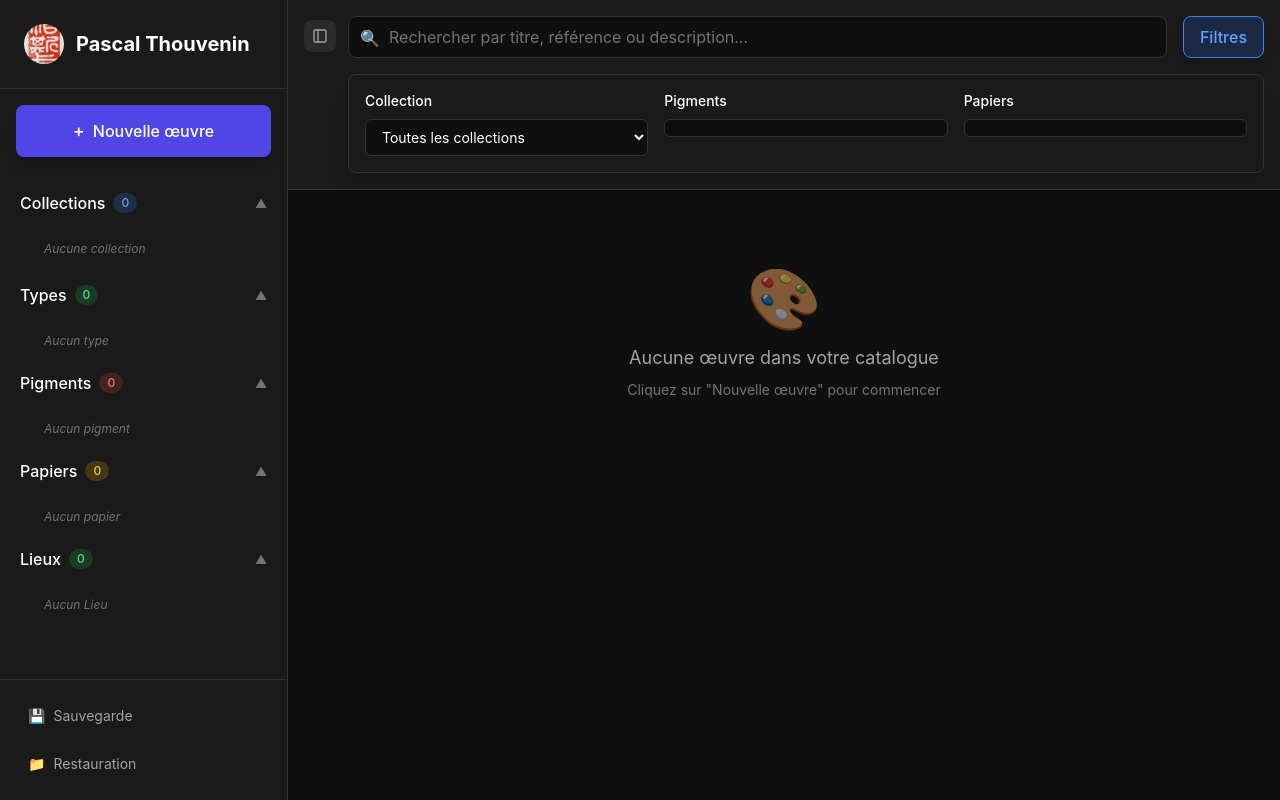
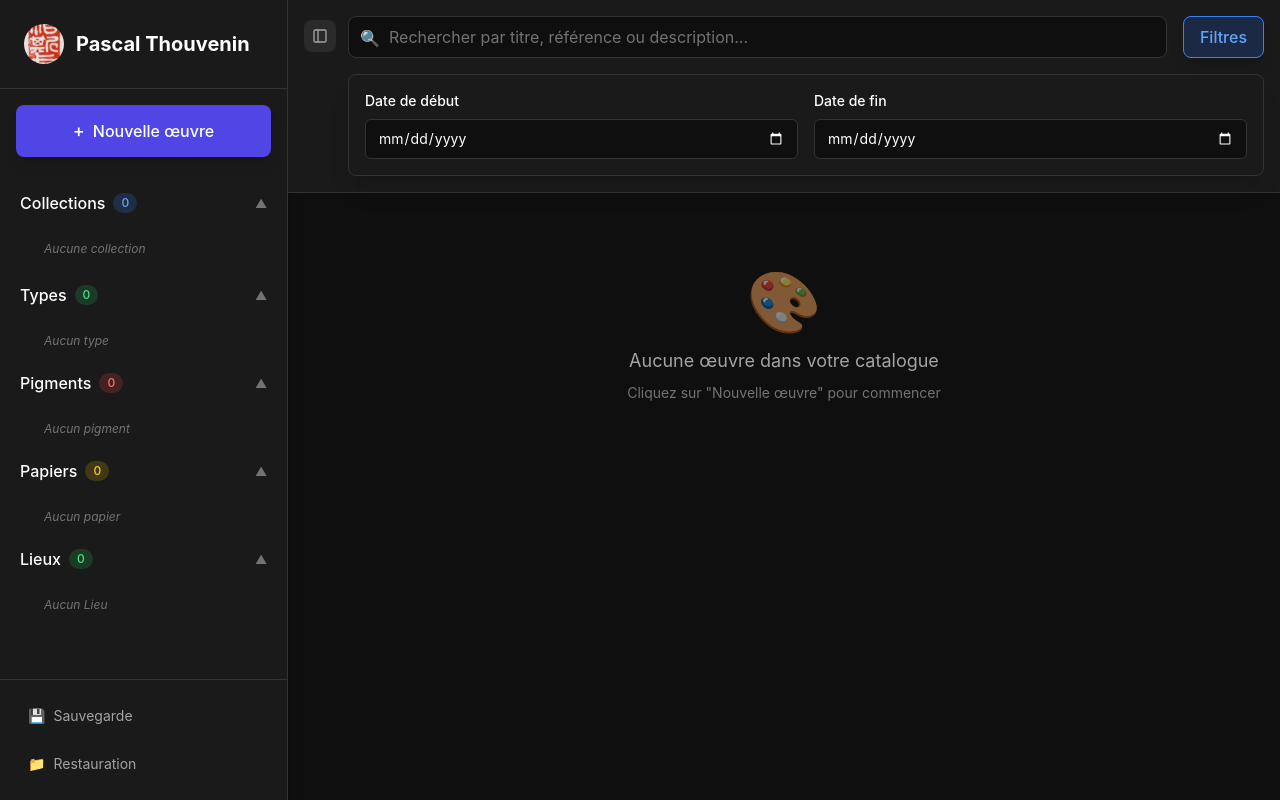
Before and after one commit to ThibautBaissac/catalogue, a React (Vite) app: page / in a window 1280 px wide. Both pictures are taken after a click on the button "Filtres". Built offline with nearby package versions, Linux system fonts and the light colour scheme.

Commit message:
refactor: Simplify SearchBar component by removing unused filters and integrating date range selection

```diff
--- a/src/renderer/features/search/SearchBar.tsx
+++ b/src/renderer/features/search/SearchBar.tsx
@@ -1,55 +1,32 @@
 import React, { useState, useEffect } from 'react';
 import { callApi } from '../../hooks/useApi';
 import { useCatalogStore } from '../../store/catalogStore';
-import { Pigment, Paper, Collection } from '../../types';
 
 export default function SearchBar() {
   const [query, setQuery] = useState('');
-  const [selectedPigments, setSelectedPigments] = useState<number[]>([]);
-  const [selectedPapers, setSelectedPapers] = useState<number[]>([]);
-  const [selectedCollection, setSelectedCollection] = useState<number | null>(null);
+  const [dateFrom, setDateFrom] = useState('');
+  const [dateTo, setDateTo] = useState('');
   const [showFilters, setShowFilters] = useState(false);
 
-  const [pigments, setPigments] = useState<Pigment[]>([]);
-  const [papers, setPapers] = useState<Paper[]>([]);
-  const [collections, setCollections] = useState<Collection[]>([]);
-
   const { setArtworks } = useCatalogStore();
-
-  useEffect(() => {
-    loadFilterData();
-  }, []);
 
   useEffect(() => {
     const timeout = setTimeout(() => {
       doSearch();
     }, 300);
     return () => clearTimeout(timeout);
-  }, [query, selectedPigments, selectedPapers, selectedCollection]);
-
-  const loadFilterData = async () => {
-    try {
-      const [pigs, paps, colls] = await Promise.all([
-        callApi<Pigment[]>(window.api.listPigments),
-        callApi<Paper[]>(window.api.listPapers),
-        callApi<Collection[]>(window.api.listCollections)
-      ]);
-      setPigments(pigs);
-      setPapers(paps);
-      setCollections(colls);
-    } catch (error) {
-      console.error('Error loading filter data:', error);
-    }
-  };
+  }, [query, dateFrom, dateTo]);
 
   const doSearch = async () => {
     try {
       const filters: any = {};
 
       if (query.trim()) filters.query = query.trim();
-      if (selectedPigments.length) filters.pigments = selectedPigments;
-      if (selectedPapers.length) filters.papers = selectedPapers;
-      if (selectedCollection) filters.collectionId = selectedCollection;
+      if (dateFrom || dateTo) {
+        filters.dateRange = {};
+        if (dateFrom) filters.dateRange.from = dateFrom;
+        if (dateTo) filters.dateRange.to = dateTo;
+      }
 
       const results = await callApi(window.api.listArtworks, filters);
       setArtworks(results);
@@ -58,30 +35,13 @@ export default function SearchBar() {
     }
   };
 
-  const togglePigment = (pigmentId: number) => {
-    setSelectedPigments(prev =>
-      prev.includes(pigmentId)
-        ? prev.filter(id => id !== pigmentId)
-        : [...prev, pigmentId]
-    );
+  const clearFilters = () => {
+    setQuery('');
+    setDateFrom('');
+    setDateTo('');
   };
 
-  const togglePaper = (paperId: number) => {
-    setSelectedPapers(prev =>
-      prev.includes(paperId)
-        ? prev.filter(id => id !== paperId)
-        : [...prev, paperId]
-    );
-  };
-
-  const clearFilters = () => {
-    setQuery('');
-    setSelectedPigments([]);
-    setSelectedPapers([]);
-    setSelectedCollection(null);
-  };
-
-  const hasActiveFilters = query || selectedPigments.length || selectedPapers.length || selectedCollection;
+  const hasActiveFilters = query || dateFrom || dateTo;
 
   return (
     <div className="space-y-4">
@@ -109,7 +69,7 @@ export default function SearchBar() {
         >
           Filtres {hasActiveFilters && (
             <span className="ml-1 bg-blue-500 text-white text-xs px-1.5 py-0.5 rounded-full">
-              {(selectedPigments.length || 0) + (selectedPapers.length || 0) + (selectedCollection ? 1 : 0)}
+              {(dateFrom ? 1 : 0) + (dateTo ? 1 : 0)}
             </span>
           )}
         </button>
@@ -126,64 +86,31 @@ export default function SearchBar() {
 
       {showFilters && (
         <div className="bg-dark-card border border-dark-border rounded-lg p-4 shadow-xl">
-          <div className="grid grid-cols-1 md:grid-cols-3 gap-4">
-            {/* Collection Filter */}
+          <div className="grid grid-cols-1 md:grid-cols-2 gap-4">
+            {/* Date From Filter */}
             <div>
               <label className="block text-sm font-medium text-dark-text-primary mb-2">
-                Collection
+                Date de début
               </label>
-              <select
-                value={selectedCollection || ''}
-                onChange={(e) => setSelectedCollection(e.target.value ? parseInt(e.target.value) : null)}
+              <input
+                type="date"
+                value={dateFrom}
+                onChange={(e) => setDateFrom(e.target.value)}
                 className="w-full bg-dark-bg border border-dark-border rounded-md px-3 py-2 text-sm text-dark-text-primary focus:outline-none focus:ring-2 focus:ring-blue-500 focus:border-blue-500 transition-colors"
-              >
-                <option value="">Toutes les collections</option>
-                {collections.map(collection => (
-                  <option key={collection.id} value={collection.id}>
-                    {collection.name}
-                  </option>
-                ))}
-              </select>
+              />
             </div>
 
-            {/* Pigments Filter */}
+            {/* Date To Filter */}
             <div>
               <label className="block text-sm font-medium text-dark-text-primary mb-2">
-                Pigments
+                Date de fin
               </label>
-              <div className="max-h-32 overflow-y-auto bg-dark-bg border border-dark-border rounded-md p-2 custom-scrollbar">
-                {pigments.map(pigment => (
-                  <label key={pigment.id} className="flex items-center space-x-2 py-1 hover:bg-dark-hover rounded px-1 transition-colors cursor-pointer">
               <input
-                      type="checkbox"
-                      checked={selectedPigments.includes(pigment.id)}
-                      onChange={() => togglePigment(pigment.id)}
-                      className="rounded border-dark-border text-blue-600 focus:ring-blue-500 bg-dark-bg"
+                type="date"
+                value={dateTo}
+                onChange={(e) => setDateTo(e.target.value)}
+                className="w-full bg-dark-bg border border-dark-border rounded-md px-3 py-2 text-sm text-dark-text-primary focus:outline-none focus:ring-2 focus:ring-blue-500 focus:border-blue-500 transition-colors"
               />
-                    <span className="text-sm text-dark-text-secondary">{pigment.name}</span>
-                  </label>
-                ))}
-              </div>
-            </div>
-
-            {/* Papers Filter */}
-            <div>
-              <label className="block text-sm font-medium text-dark-text-primary mb-2">
-                Papiers
-              </label>
-              <div className="max-h-32 overflow-y-auto bg-dark-bg border border-dark-border rounded-md p-2 custom-scrollbar">
-                {papers.map(paper => (
-                  <label key={paper.id} className="flex items-center space-x-2 py-1 hover:bg-dark-hover rounded px-1 transition-colors cursor-pointer">
-                    <input
-                      type="checkbox"
-                      checked={selectedPapers.includes(paper.id)}
-                      onChange={() => togglePaper(paper.id)}
-                      className="rounded border-dark-border text-blue-600 focus:ring-blue-500 bg-dark-bg"
-                    />
-                    <span className="text-sm text-dark-text-secondary">{paper.name}</span>
-                  </label>
-                ))}
-              </div>
             </div>
           </div>
         </div>
@@ -192,48 +119,24 @@ export default function SearchBar() {
       {/* Active filters display */}
       {hasActiveFilters && (
         <div className="flex flex-wrap gap-2">
-          {selectedPigments.map(pigmentId => {
-            const pigment = pigments.find(p => p.id === pigmentId);
-            return pigment && (
-              <span
-                key={`pigment-${pigmentId}`}
-                className="inline-flex items-center gap-1 px-2 py-1 bg-red-500/20 text-red-400 text-xs rounded-full border border-red-500/30"
-              >
-                🎨 {pigment.name}
+          {dateFrom && (
+            <span className="inline-flex items-center gap-1 px-2 py-1 bg-green-500/20 text-green-400 text-xs rounded-full border border-green-500/30">
+              📅 À partir de {dateFrom}
               <button
-                  onClick={() => togglePigment(pigmentId)}
-                  className="text-red-400 hover:text-red-300 ml-1 w-3 h-3 flex items-center justify-center rounded-full hover:bg-red-500/20 transition-colors"
+                onClick={() => setDateFrom('')}
+                className="text-green-400 hover:text-green-300 ml-1 w-3 h-3 flex items-center justify-center rounded-full hover:bg-green-500/20 transition-colors"
               >
                 ×
               </button>
             </span>
-            );
-          })}
+          )}
 
-          {selectedPapers.map(paperId => {
-            const paper = papers.find(p => p.id === paperId);
-            return paper && (
-              <span
-                key={`paper-${paperId}`}
-                className="inline-flex items-center gap-1 px-2 py-1 bg-yellow-500/20 text-yellow-400 text-xs rounded-full border border-yellow-500/30"
-              >
-                📄 {paper.name}
+          {dateTo && (
+            <span className="inline-flex items-center gap-1 px-2 py-1 bg-purple-500/20 text-purple-400 text-xs rounded-full border border-purple-500/30">
+              � Jusqu'à {dateTo}
               <button
-                  onClick={() => togglePaper(paperId)}
-                  className="text-yellow-400 hover:text-yellow-300 ml-1 w-3 h-3 flex items-center justify-center rounded-full hover:bg-yellow-500/20 transition-colors"
-                >
-                  ×
-                </button>
-              </span>
-            );
-          })}
-
-          {selectedCollection && (
-            <span className="inline-flex items-center gap-1 px-2 py-1 bg-blue-500/20 text-blue-400 text-xs rounded-full border border-blue-500/30">
-              📚 {collections.find(c => c.id === selectedCollection)?.name}
-              <button
-                onClick={() => setSelectedCollection(null)}
-                className="text-blue-400 hover:text-blue-300 ml-1 w-3 h-3 flex items-center justify-center rounded-full hover:bg-blue-500/20 transition-colors"
+                onClick={() => setDateTo('')}
+                className="text-purple-400 hover:text-purple-300 ml-1 w-3 h-3 flex items-center justify-center rounded-full hover:bg-purple-500/20 transition-colors"
               >
                 ×
               </button>
```
Lines whose indentation alone changed are shown as unchanged.
